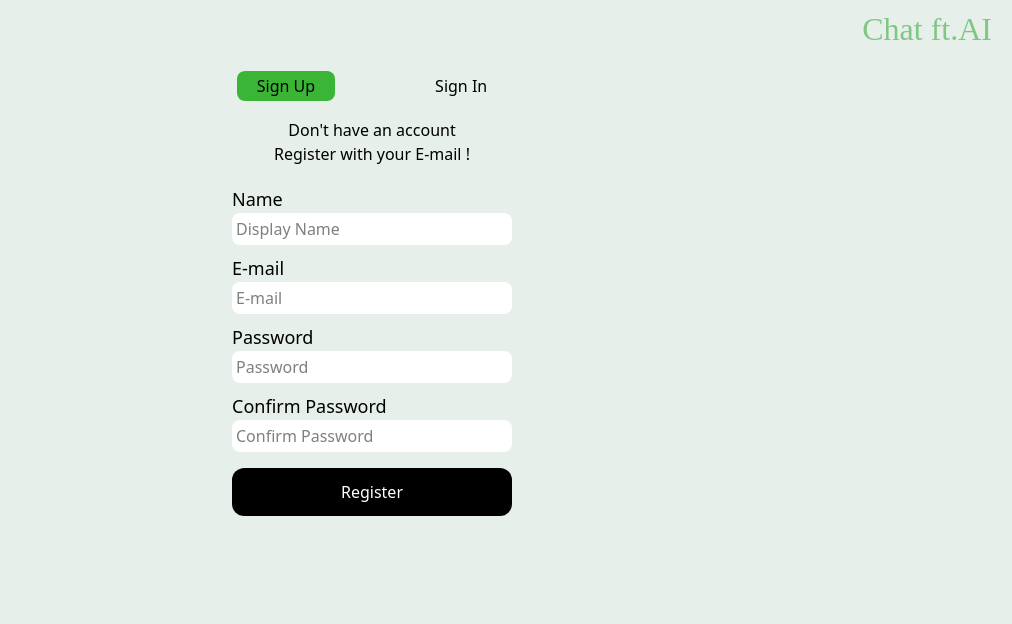
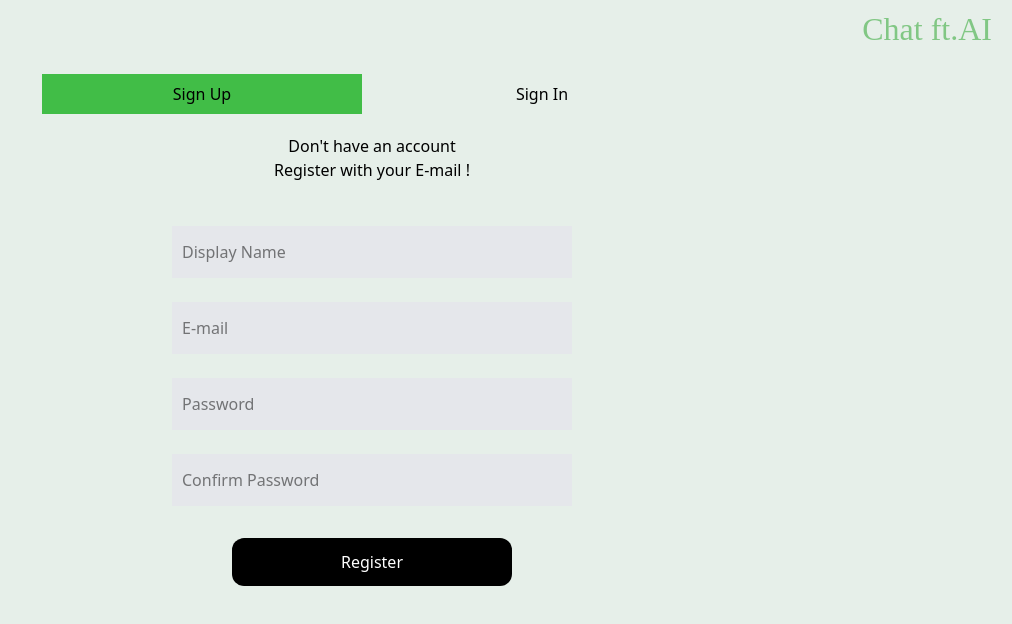
Before and after one commit to Kabilesh-GS/Chat-Bot, a React (Vite) app: page / in a window 1280 px wide. Shown: the top 624 px of the page, without its empty margins (268-1280 px from the left). Built offline with nearby package versions, Linux system fonts and the light colour scheme; no server answers; a web font is replaced by a local one.

Commit message:
Added SignIn function using firebase

```diff
--- /dev/null
+++ b/src/Components/InputForm.jsx
@@ -0,0 +1,12 @@
+function InputForm({label,inputOptions}) {
+  return (
+    <div className="flex flex-col justify-center items-center">
+      { label && (
+        <label className="opacity-0">{label}</label>
+      )}
+      <input className="focus:outline-none bg-green-200 py-3.5 p-2.5 w-100 focus:border-b-2 border-black" {...inputOptions}/>
+    </div>
+  )
+}
+
+export default InputForm
--- a/src/Components/SignIn.jsx
+++ b/src/Components/SignIn.jsx
@@ -1,6 +1,41 @@
 import GoogleIcon from '../assets/google.svg';
+import InputForm from './InputForm';
+import { signinWithEmailPass } from '../Utility/Firebase/Firebase.utils'
+import { useState } from 'react';
+
+const defaultForm = {
+  displayName:'',
+  email: '',
+  password: '',
+  confirmPassword: ''
+};
 
 function SignIn({signIn}) {
+
+  const[Form,setForm] = useState(defaultForm);
+  const {email, password } = Form;
+
+    const resetForm = () => {
+      setForm(defaultForm);
+    }
+
+    const handleChange = (e) => {
+      const {name,value} = e.target;
+
+      setForm({...Form,[name]: value});
+    }
+
+    const handleSubmit = async (e) => {
+      e.preventDefault();
+
+      try{
+        const response = await signinWithEmailPass(email,password);
+        resetForm();
+      }
+      catch(error){
+        console.log('user creation encountered an arror', error);
+      }
+    }
 
   return (
     <div className='flex flex-col items-center'>
@@ -14,13 +49,29 @@ function SignIn({signIn}) {
       <div className='flex justify-center items-center mt-4'>
         <div className='bg-black h-[2px] w-[110px] opacity-25 mr-3'></div><span>OR</span><div className='bg-black h-[2px] w-[110px] opacity-25 ml-3'></div>
       </div>
-      <form onSubmit={() => {}} className='flex flex-col mt-5 w-70'>
-        <lable className="text-[18px]">E-mail</lable>
-        <input type='email' className="bg-white mb-2.5 p-1 rounded-lg" placeholder='E-mail'/>
-        <lable className="text-[18px]">Password</lable>
-        <input type='password' className="bg-white mb-2.5 p-1 rounded-lg" placeholder='Password'/>
+      <form onSubmit={handleSubmit} className='flex flex-col mt-5 w-70'>
+        <InputForm label="Email"
+          inputOptions={{
+            type: 'email',
+            required : true,
+            onChange: handleChange,
+            placeHolder : 'Email',
+            name: 'email',
+            value : email
+          }}
+        />
+        <InputForm label="Password"
+          inputOptions={{
+            type: 'password',
+            required : true,
+            onChange: handleChange,
+            placeHolder : 'Password',
+            name: 'password',
+            value : password
+          }}
+        />
 
-        <button className='cursor-pointer bg-black text-white p-3 rounded-xl' type='submit'>SignIn</button>
+        <button className='cursor-pointer bg-black mt-8 text-white p-3 rounded-xl' type='submit'>SignIn</button>
       </form>
     </div>
   )
--- a/src/Components/SignUp.jsx
+++ b/src/Components/SignUp.jsx
@@ -1,4 +1,5 @@
-import { useState } from "react";
+import InputForm from './InputForm';
+import { useState } from 'react';
 import { createUserWithEmail,createCollectionUsers } from '../Utility/Firebase/Firebase.utils'
 
 const defaultForm = {
@@ -12,6 +13,10 @@ function SignUp() {
 
   const[Form,setForm] = useState(defaultForm);
   const {displayName, email, password, confirmPassword } = Form;
+
+  const resetForm = () => {
+    setForm(defaultForm);
+  }
 
   const handleChange = (e) => {
     const {name,value} = e.target;
@@ -30,8 +35,8 @@ function SignUp() {
     try{
       const u = await createUserWithEmail(email,password);
       const users = u.user;
-
-      await createCollectionUsers(users, {displayName})
+      await createCollectionUsers(users, {displayName});
+      resetForm();
     }
     catch(error){
       console.log('user creation encountered an arror', error);
@@ -43,19 +48,48 @@ function SignUp() {
       <p>Don't have an account</p>
       <p>Register with your E-mail !</p>
       <form className='flex flex-col mt-5 w-70' onSubmit={handleSubmit}>
-        <label className="text-[18px]">Name</label>
-        <input type='text' required className="bg-white p-1 mb-2.5 rounded-lg" onChange={handleChange} placeholder="Display Name" value={displayName} name="displayName"/>
+        <InputForm label="Name"
+          inputOptions={{
+            type: 'text',
+            required : true,
+            onChange : handleChange ,
+            value : displayName,
+            name: 'displayName',
+            placeHolder : 'Display Name'
+          }}
+        />
+        <InputForm label="E-mail"
+          inputOptions={{
+            type: 'email',
+            required : true,
+            onChange : handleChange ,
+            value : email,
+            name: 'email',
+            placeHolder : 'E-mail'
+          }}
+        />
+        <InputForm label="Password"
+          inputOptions={{
+            type: 'password',
+            required : true,
+            onChange : handleChange ,
+            value : password,
+            name: 'password',
+            placeHolder : 'Password'
+          }}
+        />
+        <InputForm label="Confirm Password"
+          inputOptions={{
+            type: 'password',
+            required : true,
+            onChange : handleChange ,
+            value : confirmPassword,
+            name: 'confirmPassword',
+            placeHolder : 'Confirm Password'
+          }}
+        />
 
-        <label className="text-[18px]">E-mail</label>
-        <input type='email' required className="bg-white mb-2.5 p-1 rounded-lg" onChange={handleChange} placeholder="E-mail" value={email} name="email"/>
-
-        <label className="text-[18px]">Password</label>
-        <input type='password' required className="bg-white mb-2.5 p-1 rounded-lg" onChange={handleChange} placeholder="Password" value={password} name="password"/>
-
-        <label className="text-[18px]">Confirm Password</label>
-        <input type='password' required className="bg-white mb-4 p-1 rounded-lg" onChange={handleChange} placeholder="Confirm Password" value={confirmPassword} name="confirmPassword"/>
-
-        <button type='submit' className='cursor-pointer bg-black text-white p-3 rounded-xl'>Register</button>
+        <button type='submit' className='cursor-pointer bg-black mt-8 text-white p-3 rounded-xl'>Register</button>
       </form>
     </div>
   )
--- a/src/Components/UserLogin.jsx
+++ b/src/Components/UserLogin.jsx
@@ -8,12 +8,12 @@ import {useAuthState} from 'react-firebase-hooks/auth';
 function UserLogin() {
 
   const SignUpHandle = () => {
-    document.getElementById('signUp').style.backgroundColor = '#3bb536';
+    document.getElementById('signUp').style.backgroundColor = '#41bd47';
     document.getElementById('signIn').style.backgroundColor = '';
   }
 
   const SignInHandle = () => {
-    document.getElementById('signIn').style.backgroundColor = '#3bb536';
+    document.getElementById('signIn').style.backgroundColor = '#41bd47';
     document.getElementById('signUp').style.backgroundColor = '';
   }
 
@@ -34,9 +34,9 @@ function UserLogin() {
 
   return (
     <div className='flex items-center justify-center flex-col mt-4'>
-      <div className='flex gap-20'>
-        <div><input checked={ Active} onClick={SignUpHandle} onChange={() => setActive(true) } type='radio' name='sign' className='cursor-pointer ml-5 w-15 mt-2 opacity-0 absolute'/><span id='signUp' className='rounded-lg py-1 px-5'>Sign Up</span></div>
-        <div><input checked={!Active} onClick={SignInHandle} onChange={() => setActive(false)} type='radio' name='sign' className='cursor-pointer ml-5 w-15 mt-2 opacity-0 absolute'/><span id='signIn' className='rounded-lg py-1 px-5'>Sign In</span></div>
+      <div className='flex gap-5'>
+        <div className='w-80 flex justify-center' id='signUp'><input checked={ Active} onClick={SignUpHandle} onChange={() => setActive(true) } type='radio' name='sign' className='cursor-pointer w-15 mt-4 opacity-0 absolute'/><span className='rounded-lg py-2'>Sign Up</span></div>
+        <div className='w-80 flex justify-center' id='signIn'><input checked={!Active} onClick={SignInHandle} onChange={() => setActive(false)} type='radio' name='sign' className='cursor-pointer w-15 mt-4 opacity-0 absolute'/><span className='rounded-lg py-2'>Sign In</span></div>
       </div>
       <div>
         {Active ? <SignUp/> : <SignIn signIn={signinFun}/> }
--- a/src/Utility/Firebase/Firebase.utils.js
+++ b/src/Utility/Firebase/Firebase.utils.js
@@ -1,6 +1,6 @@
 import {initializeApp} from 'firebase/app'
 import { getFirestore,doc,getDoc,setDoc } from 'firebase/firestore';
-import { getAuth,signInWithPopup,GoogleAuthProvider,signOut,createUserWithEmailAndPassword } from 'firebase/auth';
+import { getAuth,signInWithPopup,GoogleAuthProvider,signOut,createUserWithEmailAndPassword,signInWithEmailAndPassword } from 'firebase/auth';
 
 const firebaseConfig = {
   apiKey: 'AIzaSyD0piRRe4KqE-1fsLl2PcnfqgSXK4Ie2GE',
@@ -20,6 +20,9 @@ export const Signout = () => signOut(auth);
 
 export const createUserWithEmail = async (email, password) => {
  return await createUserWithEmailAndPassword(auth,email,password)
+}
+export const signinWithEmailPass = async (email,password) => {
+  return await signInWithEmailAndPassword(auth,email,password);
 }
 
 export const db = getFirestore(app);
--- a/src/index.css
+++ b/src/index.css
@@ -18,6 +18,7 @@
   --color-cyan: #2E7D32;
   --color-cyan-50 : #388E3C;
   --color-red-400 : #ff6467;
+  --color-green-200 : #E5E7EB;
 }
 
 ::-webkit-scrollbar {
```
